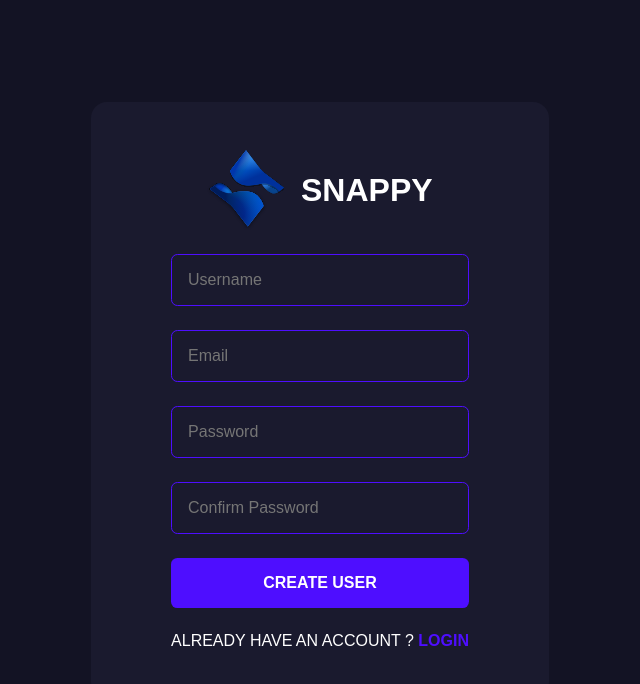
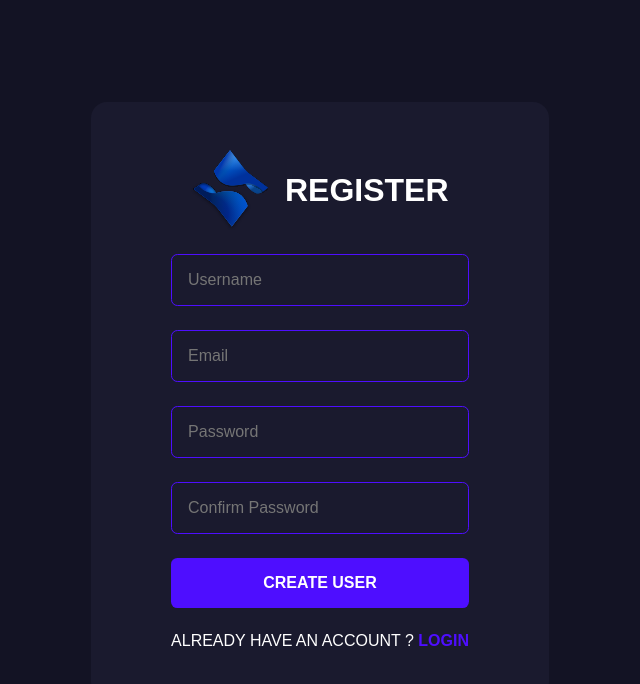
Before and after one commit to AyeshaDeshwali/Chat-App, a React (Create React App) app in the folder Chat-App/client/: page /register in a window 1280 px wide. Shown: the top 684 px of the page, without its empty margins (320-960 px from the left). Built offline with nearby package versions, Linux system fonts and the light colour scheme.

Commit message:
Update Register.jsx

```diff
--- a/Chat-App/client/src/pages/Register.jsx
+++ b/Chat-App/client/src/pages/Register.jsx
@@ -85,7 +85,7 @@ const Register = () => {
         <form onSubmit={(event) => handleSubmit(event)}>
           <div className="brand">
             <img src={Logo} alt="logo" />
-            <h1>snappy</h1>
+            <h1>Register</h1>
           </div>
           <input
             type="text"
```
